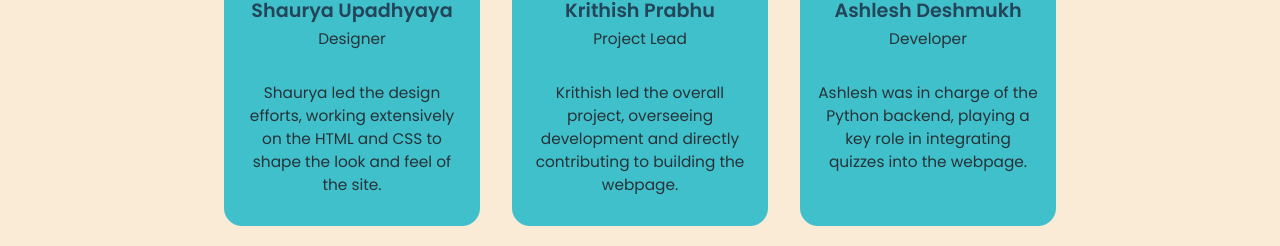
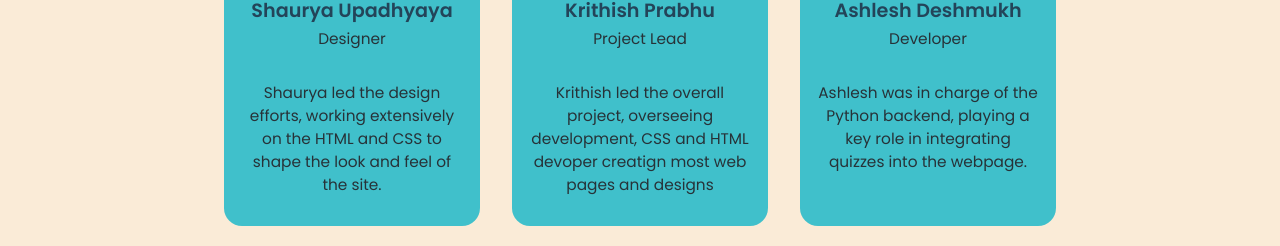
Before and after one commit to ashleshdeshmukh/quizzwebsite-demo2, a plain HTML site: page frontend/team.html in a window 1280 px wide. Shown: the part 432-678 px from the top of the page. Drawn offline with nearby package versions, Linux system fonts and the light colour scheme; a web font is replaced by a local one.

Commit message:
Update team.html

```diff
--- a/frontend/team.html
+++ b/frontend/team.html
@@ -40,8 +40,7 @@
         <p class="role">Project Lead</p>
         <br />
         <p>
-          Krithish led the overall project, overseeing development and directly contributing
-          to building the webpage.
+          Krithish led the overall project, overseeing development, CSS and HTML devoper creatign most web pages and designs
         </p>
       </div>
       <div class="team-card">
```
